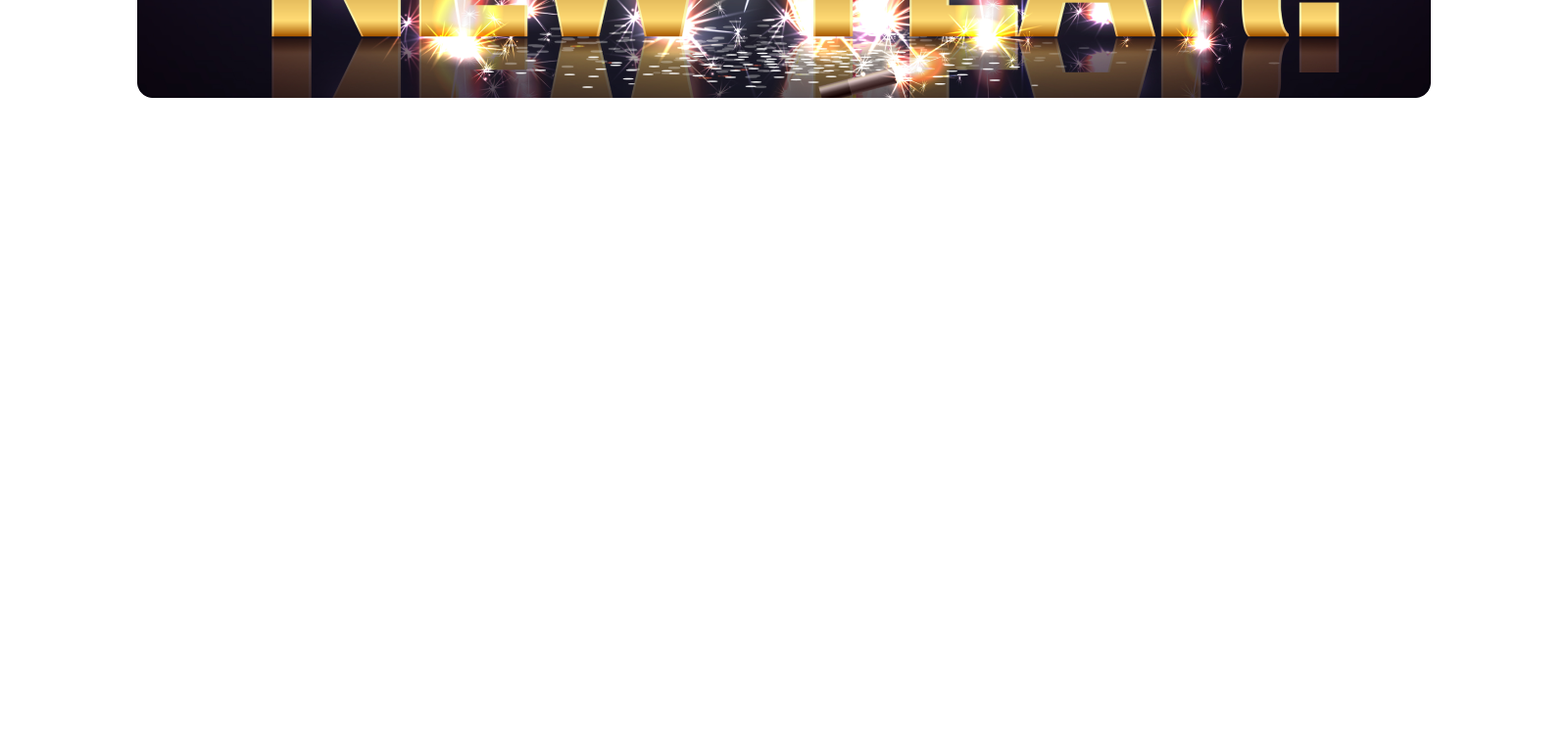
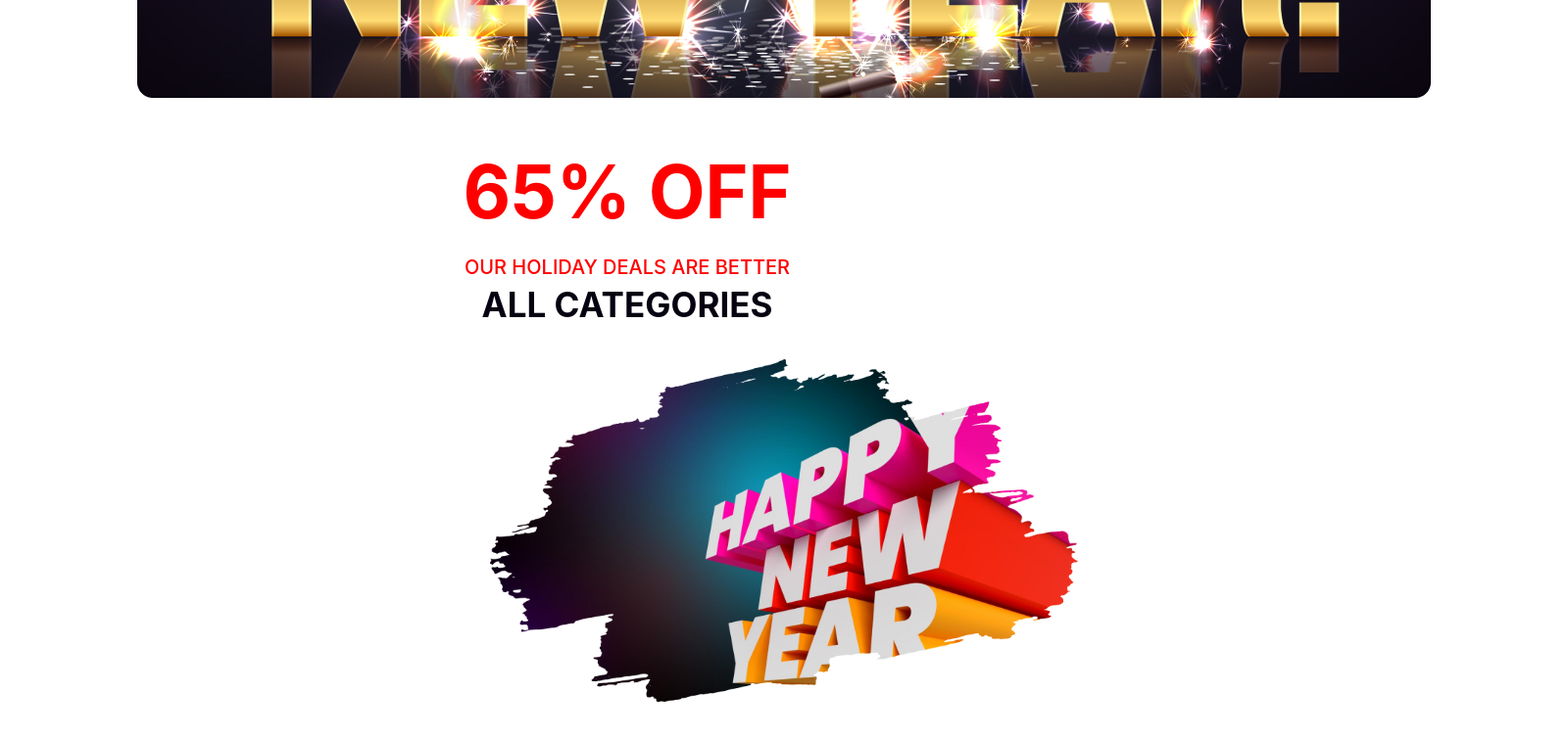
Before and after one commit to AliHossain09/B9A1-2024-New-Year-Mission, a plain HTML site: page index.html in a window 1280 px wide. Shown: the part 550-1306 px from the top of the page at 98% size, 1600 px wide, since content can reach past the window. Before the commit the page ends 800 px from the top, so only its background shows below. Drawn offline with Linux system fonts and the light colour scheme.

Commit message:
offiering section completed

```diff
--- a/index.html
+++ b/index.html
@@ -17,7 +17,15 @@
         </Div>
         </header>
     <main>
-
+        <!-- offer section -->
+        <section>
+        <div class="offer-container">
+            <h2 class="offer-percentage">65% OFF</h2>
+            <p class="offer-title1">OUR HOLIDAY DEALS ARE BETTER</p>
+            <h3 class="offer-title2">ALL CATEGORIES</h3>
+        </div>
+            <img class="new-year-phito" src="new-images/New Year Photo.png" alt="">
+        </section>
     </main>
     <footer>
 
--- a/styles/new-year-mission.css
+++ b/styles/new-year-mission.css
@@ -12,20 +12,21 @@ primari-color {
 
 /* head section style */
 
-.main-head{
+.main-head {
     background-image: url(../new-images/Banner\ Image.png);
     width: 1320px;
     height: 600px;
-    margin: 50px 140px 140px ;
+    margin: 50px 140px ;
 
 
 }
+
 .heading-tille1 {
     color: #FFFFFF;
     font-family: Merriweather;
     font-size: 32px;
     text-align: center;
-    padding-top:212px ;
+    padding-top: 212px;
 
 }
 
@@ -35,3 +36,45 @@ primari-color {
     font-size: 72px;
     font-weight: 900;
     text-align: center;
+}
+
+/* offer section style */
+.offer-container {
+
+
+}
+
+.offer-percentage {
+    color: #F00;
+    font-family: Inter;
+    font-size: 75px;
+    font-weight: 700;
+    text-align: center;
+    padding-bottom: 20px;
+    padding-top: 120;
+}
+
+.offer-title1 {
+    color: #F00;
+    font-family: Inter;
+    font-size: 20px;
+    font-weight: 500;
+    text-align: center;
+}
+
+.offer-title2 {
+    color: #070211;
+    font-family: Inter;
+    font-size: 35px;
+    font-weight: 700;
+    text-align: center;
+    padding-top: 5px;
+}
+
+.new-year-phito {
+  width: 600px;
+  height: 350px;
+  margin: 35px 500px
+
+
+}
```
